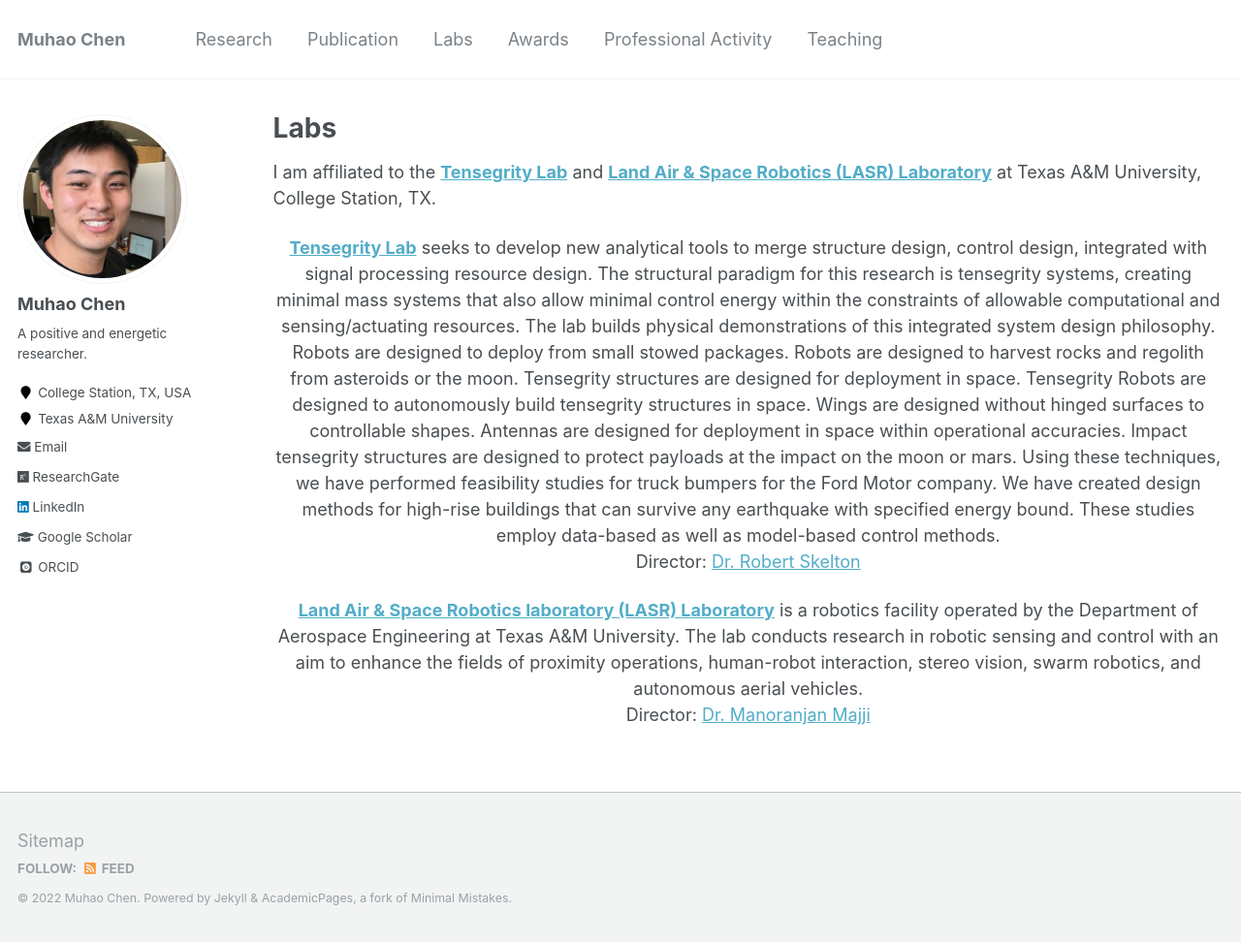
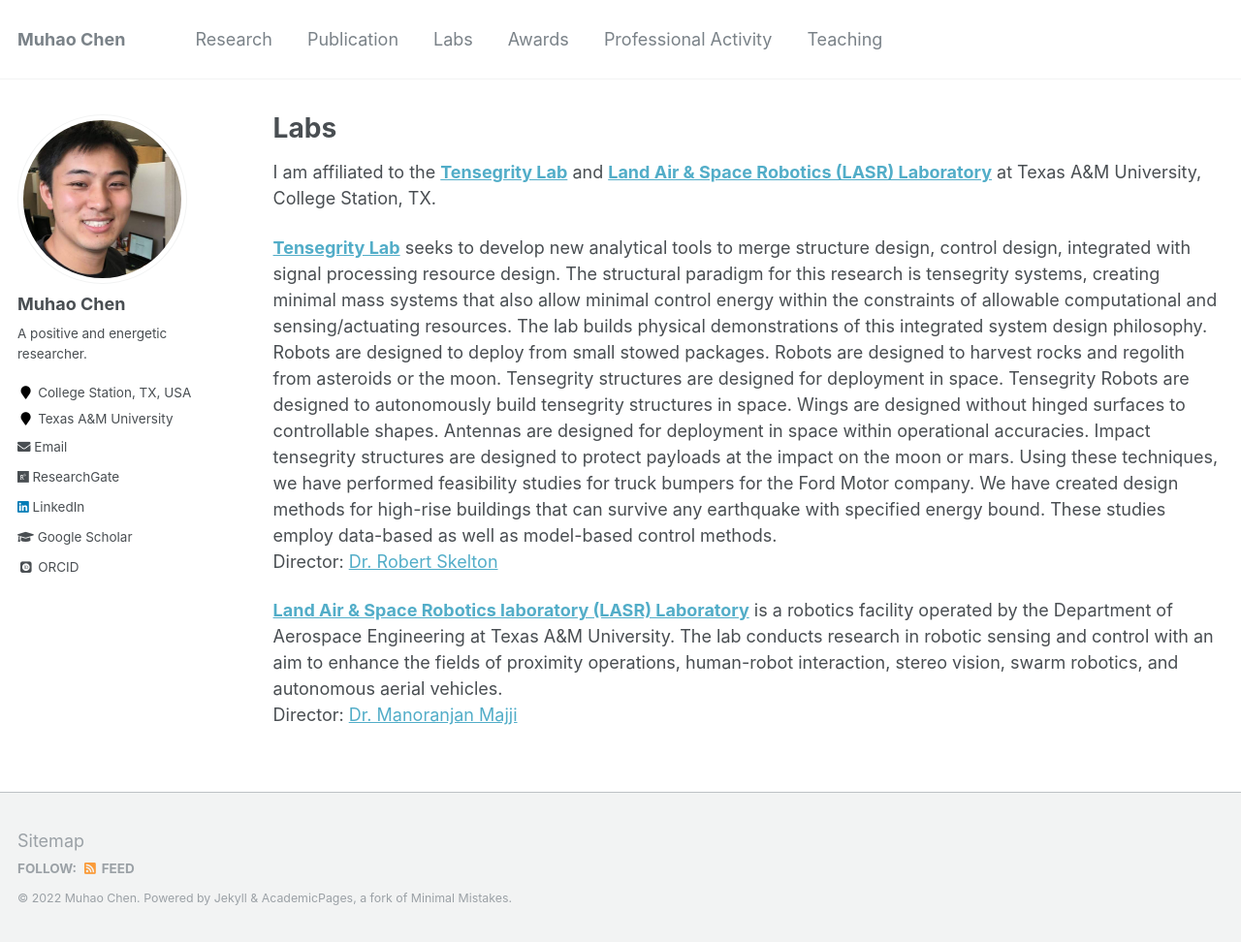
Before and after one commit to Muhao-Chen/muhao-chen.github.io, a Jekyll site: the page built from _pages/people.md, in a window 1280 px wide and 972 px high. Shown: the whole window at 97% size. Built offline with Jekyll 4.4.1, drawn with Linux system fonts in a browser that asks for light colours; some web fonts are replaced.

Commit message:
Update people.md

```diff
--- a/_pages/people.md
+++ b/_pages/people.md
@@ -9,13 +9,10 @@ toc: true
 I am affiliated to the **[Tensegrity Lab](https://engineering.tamu.edu/aerospace/profiles/skelton-robert.html)** and **[Land Air & Space Robotics (LASR) Laboratory](https://lasr.tamu.edu/)** at Texas A&M University, College Station, TX.
 
 
-<div style="text-align: center;" markdown="1">
+<div style="text-align: cenjustify;" markdown="1">
 
 **[Tensegrity Lab](https://engineering.tamu.edu/aerospace/profiles/skelton-robert.html)** seeks to develop new analytical tools to merge structure design, control design, integrated with signal processing resource design. The structural paradigm for this research is tensegrity systems, creating minimal mass systems that also allow minimal control energy within the constraints of allowable computational and sensing/actuating resources. The lab builds physical demonstrations of this integrated system design philosophy. Robots are designed to deploy from small stowed packages. Robots are designed to harvest rocks and regolith from asteroids or the moon. Tensegrity structures are designed for deployment in space. Tensegrity Robots are designed to autonomously build tensegrity structures in space. Wings are designed without hinged surfaces to controllable shapes. Antennas are designed for deployment in space within operational accuracies. Impact tensegrity structures are designed to protect payloads at the impact on the moon or mars. Using these techniques, we have performed feasibility studies for truck bumpers for the Ford Motor company. We have created design methods for high-rise buildings that can survive any earthquake with specified energy bound. These studies employ data-based as well as model-based control methods.
 Director: [Dr. Robert Skelton](https://bobskelton.github.io/)
-</div>
-
-<div style="text-align: center;" markdown="1">
 
 **[Land Air & Space Robotics laboratory (LASR) Laboratory](https://lasr.tamu.edu/)** is a robotics facility operated by the Department of Aerospace Engineering at Texas A&M University. The lab conducts research in robotic sensing and control with an aim to enhance the fields of proximity operations, human-robot interaction, stereo vision, swarm robotics, and autonomous aerial vehicles.
 Director: [Dr. Manoranjan Majji](https://engineering.tamu.edu/aerospace/profiles/majji-manoranjan.html)
```
